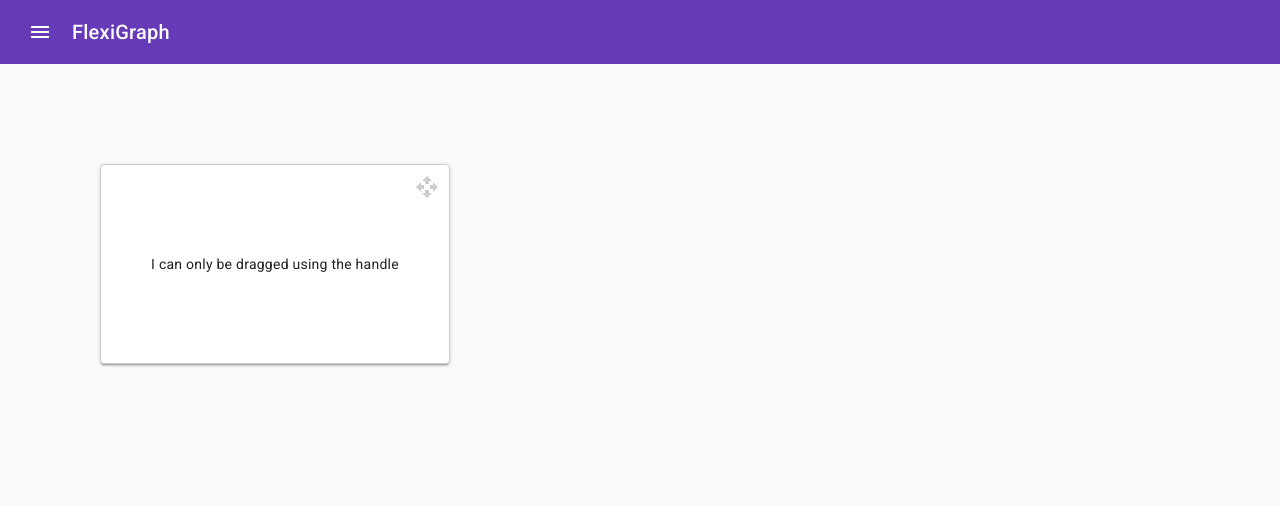
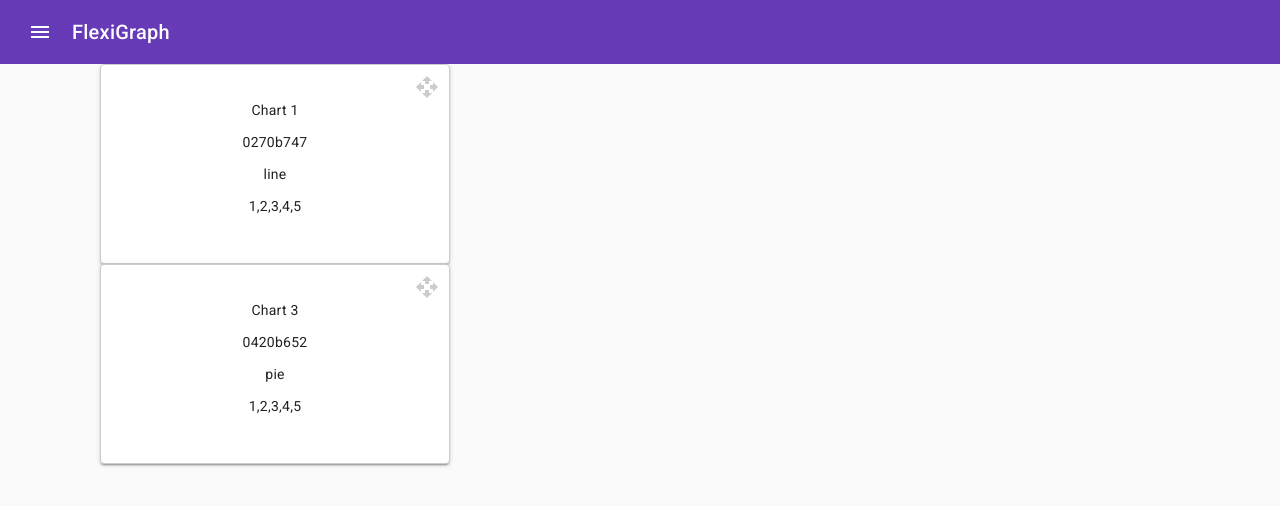
Before and after one commit to Foxenz/flexigraph, an Angular app: page /dashboard in a window 1280 px wide. Shown: the top 506 px of the page. Built offline with nearby package versions, Linux system fonts and the light colour scheme.

Commit message:
création des card en fonction de ceux affiché dans la sidenav

```diff
--- a/src/app/feature/dashboard/components/chart-card/chart-card.component.html
+++ b/src/app/feature/dashboard/components/chart-card/chart-card.component.html
@@ -3,7 +3,12 @@
   cdkDragBoundary=".zone-draggable"
   cdkDrag
   [cdkDragFreeDragPosition]="dragPosition">
-  I can only be dragged using the handle
+  <div style="display: flex; flex-direction: column">
+    <p>{{ chart.title }}</p>
+    <p>{{ chart.id }}</p>
+    <p>{{ chart.type }}</p>
+    <p>{{ chart.data }}</p>
+  </div>
 
   <div class="handle" cdkDragHandle>
     <svg width="24px" fill="currentColor" viewBox="0 0 24 24">
--- a/src/app/feature/dashboard/components/chart-card/chart-card.component.ts
+++ b/src/app/feature/dashboard/components/chart-card/chart-card.component.ts
@@ -1,5 +1,6 @@
-import { Component } from '@angular/core';
+import { Component, Input } from '@angular/core';
 import { CdkDrag, CdkDragHandle } from '@angular/cdk/drag-drop';
+import { Chart } from '../../models/chart-model';
 
 @Component({
   selector: 'app-chart-card',
@@ -9,5 +10,10 @@ import { CdkDrag, CdkDragHandle } from '@angular/cdk/drag-drop';
   styleUrl: './chart-card.component.scss',
 })
 export class ChartCardComponent {
-  dragPosition = { x: 100, y: 100 };
+  @Input() chart!: Chart;
+
+  // Centrer le nouveau graphique crée
+  dragPosition = { x: 100, y: 0 };
+
+  // créer des inputs pour recevoir les données du chart
 }
--- a/src/app/feature/dashboard/components/chart-zone/chart-zone.component.html
+++ b/src/app/feature/dashboard/components/chart-zone/chart-zone.component.html
@@ -1,3 +1,7 @@
 <div class="zone-draggable">
-  <app-chart-card />
+  @for (chart of charts; track chart.id) {
+    @if (chart.visible) {
+      <app-chart-card [chart]="chart"></app-chart-card>
+    }
+  }
 </div>
--- a/src/app/feature/dashboard/components/chart-zone/chart-zone.component.ts
+++ b/src/app/feature/dashboard/components/chart-zone/chart-zone.component.ts
@@ -1,5 +1,7 @@
 import { Component } from '@angular/core';
 import { ChartCardComponent } from '../chart-card/chart-card.component';
+import { Chart } from '../../models/chart-model';
+import { ChartManager } from '../../../../shared/managers/chart.manager';
 
 @Component({
   selector: 'app-chart-zone',
@@ -8,4 +10,6 @@ import { ChartCardComponent } from '../chart-card/chart-card.component';
   templateUrl: './chart-zone.component.html',
   styleUrl: './chart-zone.component.scss',
 })
-export class ChartZoneComponent {}
+export class ChartZoneComponent {
+  charts: Chart[] = ChartManager.charts;
+}
```
